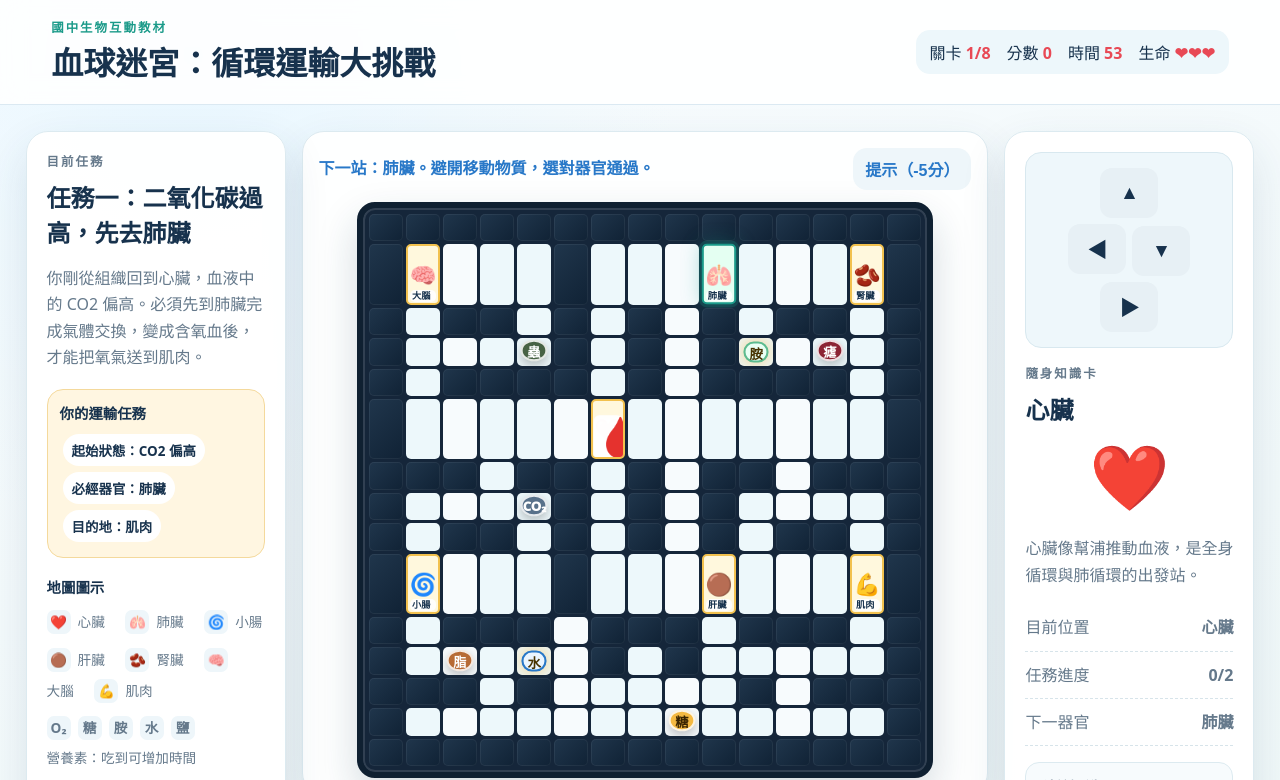
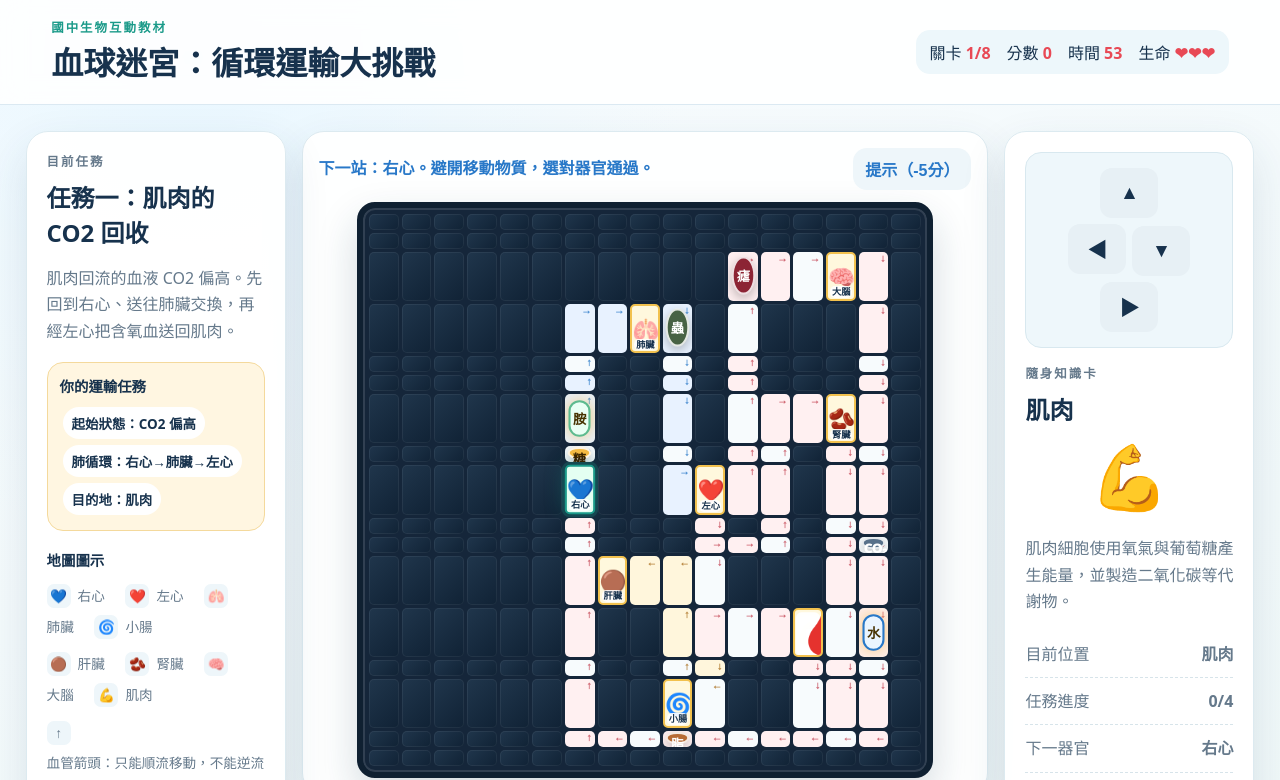
Before and after one commit to educatres/circulation-maze, a plain HTML site: page index.html in a window 1280 px wide. Both pictures are taken after a click on the button "開始任務". Shown: the top 780 px of the page. Drawn offline with Linux system fonts and the light colour scheme.

Commit message:
Add directed pulmonary and systemic circulation map

```diff
--- a/game.js
+++ b/game.js
@@ -1,5 +1,6 @@
 const organInfo = {
-  H: { name: '心臟', icon: '❤️', fact: '心臟像幫浦推動血液，是全身循環與肺循環的出發站。' },
+  R: { name: '右心', icon: '💙', fact: '右心收集全身回流的缺氧血，再經肺動脈把血液送往肺臟。' },
+  H: { name: '左心', icon: '❤️', fact: '左心接收肺臟送回的含氧血，再經主動脈送往全身器官。' },
   L: { name: '肺臟', icon: '🫁', fact: '肺泡周圍的微血管讓血液排出二氧化碳、取得氧氣。' },
   I: { name: '小腸', icon: '🌀', fact: '小腸絨毛增加吸收面積，葡萄糖與胺基酸會進入血液。' },
   V: { name: '肝臟', icon: '🟤', fact: '肝臟調節養分，也能把有毒的氨轉成較容易排除的尿素。' },
@@ -38,9 +39,16 @@ const scienceNotes = {
       ['OpenStax：Capillary Exchange', 'https://openstax.org/books/anatomy-and-physiology-2e/pages/20-3-capillary-exchange']
     ]
   },
+  R: {
+    title: '右心啟動肺循環',
+    text: '全身回流的血液氧氣較少、二氧化碳較多。右心把它送進肺動脈，前往肺泡周圍的微血管交換氣體。',
+    refs: [
+      ['OpenStax：Heart Anatomy', 'https://openstax.org/books/anatomy-and-physiology-2e/pages/19-1-heart-anatomy']
+    ]
+  },
   H: {
-    title: '心臟是循環幫浦',
-    text: '心臟把血液推向肺臟與全身。先分清楚目前血液需要去肺循環補氧，還是進入全身循環送物質，是完成任務的關鍵。',
+    title: '左心啟動體循環',
+    text: '肺臟交換完成後，含氧血經肺靜脈回到左心；左心再把血液送進全身動脈，供應各器官。',
     refs: [
       ['OpenStax：Heart Anatomy', 'https://openstax.org/books/anatomy-and-physiology-2e/pages/19-1-heart-anatomy']
     ]
@@ -89,111 +97,136 @@ const scienceNotes = {
   }
 };
 
-const mazeMap = [
-  '###############',
-  '#B...#...L...K#',
-  '#.##.#.#.#.##.#',
-  '#....#.#.#....#',
-  '#.####.#.####.#',
-  '#.....H.......#',
-  '###.##.#.##.###',
-  '#....#.#.#....#',
-  '#.##.#.#.#.##.#',
-  '#I...#...V...M#',
-  '#.###.###.###.#',
-  '#.....#.#.....#',
-  '###.#.....#.###',
-  '#.............#',
-  '###############'
+// 每一段皆為單向血管。支線代表器官的動脈供應與靜脈回流；血液不可逆流。
+const organPositions = {
+  R: [8, 6], L: [3, 8], H: [8, 10], B: [2, 14], K: [6, 14],
+  M: [12, 13], I: [14, 9], V: [11, 7]
+};
+
+const flowRoutes = [
+  { type: 'pulmonary', points: [[8, 6], [7, 6], [6, 6], [5, 6], [4, 6], [3, 6], [3, 7], [3, 8], [3, 9], [4, 9], [5, 9], [6, 9], [7, 9], [8, 9], [8, 10]] },
+  { type: 'systemic', points: [[8, 10], [8, 11], [7, 11], [6, 11], [5, 11], [4, 11], [3, 11], [2, 11], [2, 12], [2, 13], [2, 14], [2, 15], [3, 15], [4, 15], [5, 15], [6, 15], [7, 15], [8, 15], [9, 15], [10, 15], [11, 15], [12, 15], [13, 15], [14, 15], [15, 15], [15, 14], [15, 13], [15, 12], [15, 11], [15, 10], [15, 9], [15, 8], [15, 7], [15, 6], [14, 6], [13, 6], [12, 6], [11, 6], [10, 6], [9, 6], [8, 6]] },
+  { type: 'systemic', points: [[8, 10], [9, 10], [10, 10], [10, 11], [10, 12], [9, 12], [8, 12], [7, 12], [6, 12], [6, 13], [6, 14], [7, 14], [8, 14], [9, 14], [10, 14], [11, 14], [12, 14], [13, 14], [14, 14], [15, 14], [15, 13], [15, 12], [15, 11], [15, 10], [15, 9], [15, 8], [15, 7], [15, 6], [14, 6], [13, 6], [12, 6], [11, 6], [10, 6], [9, 6], [8, 6]] },
+  { type: 'systemic', points: [[8, 10], [9, 10], [10, 10], [11, 10], [12, 10], [12, 11], [12, 12], [12, 13], [13, 13], [14, 13], [15, 13], [15, 12], [15, 11], [15, 10], [15, 9], [15, 8], [15, 7], [15, 6], [14, 6], [13, 6], [12, 6], [11, 6], [10, 6], [9, 6], [8, 6]] },
+  { type: 'portal', points: [[8, 10], [9, 10], [10, 10], [11, 10], [12, 10], [13, 10], [14, 10], [14, 9], [13, 9], [12, 9], [11, 9], [11, 8], [11, 7], [11, 6], [10, 6], [9, 6], [8, 6]] }
 ];
+
+function buildFlowMap() {
+  const grid = Array.from({ length: 17 }, () => Array(17).fill('#'));
+  flowRoutes.forEach(route => route.points.forEach(([r, c]) => { grid[r][c] = '.'; }));
+  Object.entries(organPositions).forEach(([code, [r, c]]) => { grid[r][c] = code; });
+  return grid.map(row => row.join(''));
+}
+
+function buildFlowExits() {
+  const exits = new Map();
+  flowRoutes.forEach(route => route.points.forEach(([r, c], index) => {
+    if (index === route.points.length - 1) return;
+    const [nr, nc] = route.points[index + 1];
+    const key = `${r},${c}`;
+    const option = { r: nr, c: nc, type: route.type };
+    const options = exits.get(key) || [];
+    if (!options.some(item => item.r === nr && item.c === nc)) options.push(option);
+    exits.set(key, options);
+  }));
+  return exits;
+}
+
+const mazeMap = buildFlowMap();
+const flowExits = buildFlowExits();
+const flowTypes = new Map();
+flowRoutes.forEach(route => route.points.forEach(([r, c]) => {
+  const key = `${r},${c}`;
+  if (!flowTypes.has(key)) flowTypes.set(key, route.type);
+}));
 
 const levels = [
   {
-    title: '任務一：二氧化碳過高，先去肺臟',
-    story: '你剛從組織回到心臟，血液中的 CO2 偏高。必須先到肺臟完成氣體交換，變成含氧血後，才能把氧氣送到肌肉。',
-    cargo: ['起始狀態：CO2 偏高', '必經器官：肺臟', '目的地：肌肉'],
-    route: ['L', 'M'],
-    start: 'H',
+    title: '任務一：肌肉的 CO2 回收',
+    story: '肌肉回流的血液 CO2 偏高。先回到右心、送往肺臟交換，再經左心把含氧血送回肌肉。',
+    cargo: ['起始狀態：CO2 偏高', '肺循環：右心→肺臟→左心', '目的地：肌肉'],
+    route: ['R', 'L', 'H', 'M'],
+    start: 'M',
     timeLimit: 55,
     goals: ['理解 CO2 偏高時要先經肺臟氣體交換', '建立肺臟取得氧氣、肌肉消耗氧氣的路徑概念'],
-    status: ['CO2 偏高', '含氧血', '氧氣送達肌肉'],
+    status: ['CO2 偏高', '回到右心', '肺臟完成交換', '左心送出含氧血', '氧氣送達肌肉'],
     moving: ['co2', 'plaque', 'glucose']
   },
   {
     title: '任務二：早餐養分送往大腦',
-    story: '早餐被消化後，先到小腸吸收葡萄糖與胺基酸，再經過肝臟調節，最後供應大腦。',
-    cargo: ['取得：葡萄糖', '取得：胺基酸', '目的地：大腦'],
-    route: ['I', 'V', 'B'],
-    start: 'H',
+    story: '小腸吸收的養分會先走肝門靜脈到肝臟調節，再回到右心、經肺臟與左心後供應大腦。',
+    cargo: ['起點：小腸吸收養分', '必經：肝臟調節', '目的地：大腦'],
+    route: ['V', 'R', 'L', 'H', 'B'],
+    start: 'I',
     timeLimit: 65,
     goals: ['知道小腸負責吸收葡萄糖與胺基酸', '理解肝臟可調節養分再供應大腦'],
-    status: ['空車血液', '載入養分', '肝臟調節完成', '大腦獲得能量'],
+    status: ['養分已吸收', '肝臟調節完成', '回到右心', '肺臟完成交換', '左心送出血液', '大腦獲得能量'],
     moving: ['pathogen', 'amino', 'plaque']
   },
   {
-    title: '任務三：運動後的廢物處理',
-    story: '肌肉活動後產生代謝廢物。從肌肉出發，先到肝臟處理含氮廢物，再到腎臟完成過濾。',
-    cargo: ['起點：肌肉', '處理：肝臟', '排除：腎臟'],
-    route: ['V', 'K'],
+    title: '任務三：腎臟過濾血液',
+    story: '肌肉回流的血液先回到右心、經肺臟完成氣體交換，再由左心經腎動脈送到腎臟過濾。',
+    cargo: ['起點：肌肉', '肺循環後回左心', '目的地：腎臟'],
+    route: ['R', 'L', 'H', 'K'],
     start: 'M',
     timeLimit: 55,
-    goals: ['理解肌肉活動會產生代謝廢物', '認識肝臟形成尿素、腎臟過濾排除的先後關係'],
-    status: ['代謝廢物增加', '尿素形成', '腎臟過濾完成'],
+    goals: ['理解肌肉回流血需先通過心肺循環', '認識腎臟由全身動脈血供應並進行過濾'],
+    status: ['代謝物增加', '回到右心', '肺臟完成交換', '左心送出血液', '腎臟過濾完成'],
     moving: ['toxin', 'co2', 'glucose']
   },
   {
     title: '任務四：大腦需要氧氣與葡萄糖',
-    story: '大腦不能缺氧，也需要葡萄糖。先到肺臟補氧，再到小腸載入葡萄糖，最後送往大腦。',
-    cargo: ['先取得：氧氣', '再取得：葡萄糖', '目的地：大腦'],
-    route: ['L', 'I', 'B'],
-    start: 'H',
+    story: '大腦缺氧時，回流血必須先經右心到肺臟補氧，再由左心進入體循環送回大腦。',
+    cargo: ['起點：大腦缺氧回流', '肺循環補氧', '目的地：大腦'],
+    route: ['R', 'L', 'H', 'B'],
+    start: 'B',
     timeLimit: 70,
-    goals: ['比較氧氣與葡萄糖對大腦供能的重要性', '練習先補氧、再補養分、最後送達目的器官的路線判斷'],
-    status: ['等待補給', '氧氣充足', '氧氣與葡萄糖齊備', '供應大腦完成'],
+    goals: ['比較缺氧血與含氧血的路徑差異', '理解大腦不能由靜脈血直接獲得氧氣'],
+    status: ['缺氧回流', '回到右心', '氧氣充足', '左心送出含氧血', '供應大腦完成'],
     moving: ['pathogen', 'toxin', 'amino']
   },
   {
     title: '任務五：供應運動中的肌肉',
-    story: '肌肉正在快速收縮，需要葡萄糖和氧氣。先到小腸載入養分，再到肺臟補氧，最後前往肌肉。',
-    cargo: ['載入：葡萄糖', '補充：氧氣', '目的地：肌肉'],
-    route: ['I', 'L', 'M'],
-    start: 'H',
+    story: '小腸吸收的葡萄糖先到肝臟調節，接著回到右心、經肺循環補氧，最後由左心送往肌肉。',
+    cargo: ['起點：小腸養分', '肝門循環：小腸→肝臟', '目的地：肌肉'],
+    route: ['V', 'R', 'L', 'H', 'M'],
+    start: 'I',
     timeLimit: 70,
     goals: ['統整細胞呼吸需要氧氣與葡萄糖', '理解小腸、肺臟、肌肉在供能任務中的角色分工'],
-    status: ['準備補給', '養分充足', '氧氣與養分齊備', '肌肉供能完成'],
+    status: ['養分已吸收', '肝臟調節完成', '回到右心', '肺臟完成交換', '左心送出補給', '肌肉供能完成'],
     moving: ['plaque', 'co2', 'toxin', 'glucose']
   },
   {
     title: '任務六：血糖調節與能量配送',
-    story: '血糖偏高時，先到小腸確認吸收來源，再到肝臟調節養分，最後把能量送到肌肉使用。',
-    cargo: ['確認：小腸吸收', '調節：肝臟', '目的地：肌肉'],
-    route: ['I', 'V', 'M'],
-    start: 'H',
+    story: '血糖調節要先經小腸到肝臟的肝門循環；調節後的血液回心、過肺，再由左心送往肌肉。',
+    cargo: ['起點：小腸吸收', '調節：肝臟', '目的地：肌肉'],
+    route: ['V', 'R', 'L', 'H', 'M'],
+    start: 'I',
     timeLimit: 68,
     goals: ['認識小腸吸收與血糖來源的關係', '理解肝臟調節養分後再送往組織使用'],
-    status: ['血糖等待調節', '養分來源確認', '肝臟調節完成', '肌肉取得能量'],
+    status: ['養分已吸收', '肝臟調節完成', '回到右心', '肺臟完成交換', '左心送出血液', '肌肉取得能量'],
     moving: ['glucose', 'plaque', 'pathogen', 'toxin']
   },
   {
     title: '任務七：水分鹽類平衡危機',
-    story: '身體流汗後水分與鹽類需要調節。先到腎臟維持體液平衡，再把穩定血流送往大腦。',
-    cargo: ['調節：水分與鹽類', '維持：大腦供應'],
-    route: ['K', 'B'],
-    start: 'H',
+    story: '腎臟完成水分與鹽類調節後，血液仍需回到右心、經肺循環，再由左心供應大腦。',
+    cargo: ['起點：腎臟調節完成', '肺循環後回左心', '目的地：大腦'],
+    route: ['R', 'L', 'H', 'B'],
+    start: 'K',
     timeLimit: 58,
-    goals: ['認識腎臟在水分與鹽類平衡中的角色', '理解體液平衡會影響大腦等器官的穩定供應'],
-    status: ['體液平衡待調整', '腎臟調節完成', '大腦供應穩定'],
+    goals: ['認識腎臟在水分與鹽類平衡中的角色', '理解器官靜脈血必須回右心後才能再供應大腦'],
+    status: ['腎臟調節完成', '回到右心', '肺臟完成交換', '左心送出血液', '大腦供應穩定'],
     moving: ['toxin', 'co2', 'plaque', 'amino']
   },
   {
     title: '最終任務：全身循環壓力測驗',
-    story: '巡邏物變多，時間更緊。從肌肉帶走 CO2，到肺臟交換氣體，再補充小腸養分，經肝臟調節後供應大腦。',
-    cargo: ['帶走：CO2', '補充：氧氣與葡萄糖', '最終供應：大腦'],
-    route: ['L', 'I', 'V', 'B'],
-    start: 'M',
+    story: '從小腸帶著養分經肝門靜脈到肝臟，再回到右心、肺臟、左心，最後把氧氣與養分供應大腦。',
+    cargo: ['小腸吸收：養分', '肝門循環：先到肝臟', '最終供應：大腦'],
+    route: ['V', 'R', 'L', 'H', 'B'],
+    start: 'I',
     timeLimit: 85,
     goals: ['整合肺臟、小腸、肝臟、大腦之間的循環運輸路徑', '在限時與巡邏物壓力下判斷正確器官順序'],
-    status: ['運動後待回收', '肺臟完成氣體交換', '小腸載入養分', '肝臟完成調節', '大腦供應完成'],
+    status: ['養分已吸收', '肝臟完成調節', '回到右心', '肺臟完成氣體交換', '左心送出含氧血', '大腦供應完成'],
     moving: ['co2', 'toxin', 'pathogen', 'plaque', 'glucose']
   }
 ];
@@ -275,7 +308,7 @@ let state = {
   level: 0,
   score: 0,
   lives: 3,
-  pos: { r: 5, c: 6 },
+  pos: { r: 8, c: 6 },
   step: 0,
   correct: 0,
   total: 0,
@@ -306,7 +339,7 @@ function startGame() {
     level: 0,
     score: 0,
     lives: 3,
-    pos: { r: 5, c: 6 },
+    pos: { r: 8, c: 6 },
     step: 0,
     correct: 0,
     total: 0,
@@ -382,19 +415,19 @@ function findOrgan(code) {
     const c = mazeMap[r].indexOf(code);
     if (c >= 0) return { r, c };
   }
-  return { r: 5, c: 6 };
+  return { r: 8, c: 6 };
 }
 
 function makeMovers(level) {
   const patrolKinds = ['parasite', 'plasmodium', ...level.moving];
+  const cells = [...flowExits.keys()]
+    .map(key => key.split(',').map(Number))
+    .filter(([r, c]) => !organCells.has(mazeMap[r][c]));
   return patrolKinds.map((kind, index) => ({
     ...moverKinds[kind],
     kind,
-    r: moverSpawns[index].r,
-    c: moverSpawns[index].c,
-    dr: moverSpawns[index].dr,
-    dc: moverSpawns[index].dc,
-    randomWalk: kind === 'parasite' || kind === 'plasmodium'
+    r: cells[(index * 11 + 4) % cells.length][0],
+    c: cells[(index * 11 + 4) % cells.length][1]
   }));
 }
 
@@ -411,7 +444,7 @@ function walkableCells() {
   const cells = [];
   mazeMap.forEach((row, r) => {
     [...row].forEach((ch, c) => {
-      if (isMoverPath(r, c) && !blocked.has(`${r},${c}`)) cells.push({ r, c });
+      if (isSpawnPath(r, c) && !blocked.has(`${r},${c}`)) cells.push({ r, c });
     });
   });
   return cells;
@@ -453,6 +486,16 @@ function render() {
     [...row].forEach((ch, c) => {
       const cell = document.createElement('div');
       cell.className = `cell ${ch === '#' ? 'wall' : 'path'}`;
+      const flowType = flowTypes.get(`${r},${c}`);
+      if (flowType) cell.classList.add(`flow-${flowType}`);
+
+      const exits = flowExits.get(`${r},${c}`) || [];
+      if (ch !== '#' && exits.length) {
+        const arrow = document.createElement('span');
+        arrow.className = 'flow-arrow';
+        arrow.textContent = flowArrow(r, c, exits[0]);
+        cell.appendChild(arrow);
+      }
 
       if (organCells.has(ch)) {
         const organ = organInfo[ch];
@@ -531,7 +574,9 @@ function currentExpectedOrgan() {
 function describePosition() {
   const ch = mazeMap[state.pos.r][state.pos.c];
   if (organCells.has(ch)) return organInfo[ch].name;
-  return `血管通道 ${state.pos.r + 1}-${state.pos.c + 1}`;
+  const type = flowTypes.get(`${state.pos.r},${state.pos.c}`);
+  const label = type === 'pulmonary' ? '肺循環血管' : type === 'portal' ? '肝門靜脈路徑' : '體循環血管';
+  return label;
 }
 
 function updateKnowledge(code) {
@@ -569,7 +614,11 @@ function move(dr, dc) {
   const nr = state.pos.r + dr;
   const nc = state.pos.c + dc;
   if (!isWalkable(nr, nc)) {
-    bump('血管壁擋住了，換一條路！');
+    bump('這裡沒有血管通道，請沿著箭頭前進。');
+    return;
+  }
+  if (!isFlowMoveAllowed(state.pos, nr, nc)) {
+    bump('血液不能逆流。請依血管箭頭與心臟瓣膜方向前進！');
     return;
   }
 
@@ -591,6 +640,20 @@ function move(dr, dc) {
 
 function isWalkable(r, c) {
   return r >= 0 && c >= 0 && r < mazeMap.length && c < mazeMap[0].length && mazeMap[r][c] !== '#';
+}
+
+function isFlowMoveAllowed(from, r, c) {
+  return (flowExits.get(`${from.r},${from.c}`) || []).some(exit => exit.r === r && exit.c === c);
+}
+
+function isSpawnPath(r, c) {
+  return isWalkable(r, c) && !organCells.has(mazeMap[r][c]) && flowExits.has(`${r},${c}`);
+}
+
+function flowArrow(r, c, exit) {
+  if (exit.r < r) return '↑';
+  if (exit.r > r) return '↓';
+  return exit.c < c ? '←' : '→';
 }
 
 function visitOrgan(code) {
@@ -648,43 +711,20 @@ function completeLevel() {
 
 function moveHazards() {
   state.movers.forEach(mover => {
-    if (mover.randomWalk) {
-      moveRandomWalker(mover);
-      return;
-    }
-    let nr = mover.r + mover.dr;
-    let nc = mover.c + mover.dc;
-    if (!isMoverPath(nr, nc)) {
-      mover.dr *= -1;
-      mover.dc *= -1;
-      nr = mover.r + mover.dr;
-      nc = mover.c + mover.dc;
-    }
-    if (isMoverPath(nr, nc)) {
-      mover.r = nr;
-      mover.c = nc;
-    }
+    const exits = (flowExits.get(`${mover.r},${mover.c}`) || []).filter(exit => isWalkable(exit.r, exit.c));
+    if (!exits.length) return;
+    const next = randomItem(exits);
+    mover.r = next.r;
+    mover.c = next.c;
   });
 }
 
 function moveRandomWalker(mover) {
-  const options = [
-    { dr: -1, dc: 0 },
-    { dr: 1, dc: 0 },
-    { dr: 0, dc: -1 },
-    { dr: 0, dc: 1 }
-  ].filter(dir => isMoverPath(mover.r + dir.dr, mover.c + dir.dc));
-  if (!options.length) return;
-  const forward = options.find(dir => dir.dr === mover.dr && dir.dc === mover.dc);
-  const next = forward && Math.random() > 0.62 ? forward : randomItem(options);
-  mover.dr = next.dr;
-  mover.dc = next.dc;
-  mover.r += mover.dr;
-  mover.c += mover.dc;
+  moveHazards();
 }
 
 function isMoverPath(r, c) {
-  return isWalkable(r, c) && !organCells.has(mazeMap[r][c]);
+  return isWalkable(r, c) && flowExits.has(`${r},${c}`);
 }
 
 function checkMoverCollision() {
@@ -815,7 +855,7 @@ function hint() {
   if (!expected) return;
   const next = findOrgan(expected);
   const direction = firstStepToward(state.pos, next);
-  $('feedback').textContent = `提示：下一個正確器官是${organInfo[expected].name}，可以先往${direction}探索。`;
+  $('feedback').textContent = `提示：下一個正確站點是${organInfo[expected].name}，請順著血管箭頭往${direction}前進。`;
   updateHUD();
 }
 
@@ -832,13 +872,14 @@ function firstStepToward(start, goal) {
   while (queue.length) {
     const node = queue.shift();
     if (node.r === goal.r && node.c === goal.c) return node.path[0] || '附近';
-    dirs.forEach(dir => {
-      const nr = node.r + dir.dr;
-      const nc = node.c + dir.dc;
+    (flowExits.get(`${node.r},${node.c}`) || []).forEach(exit => {
+      const nr = exit.r;
+      const nc = exit.c;
       const key = `${nr},${nc}`;
       if (!seen.has(key) && isWalkable(nr, nc)) {
         seen.add(key);
-        queue.push({ r: nr, c: nc, path: [...node.path, dir.label] });
+        const label = nr < node.r ? '上方' : nr > node.r ? '下方' : nc < node.c ? '左方' : '右方';
+        queue.push({ r: nr, c: nc, path: [...node.path, label] });
       }
     });
   }
--- a/index.html
+++ b/index.html
@@ -61,8 +61,9 @@
         </div>
         <div class="legend">
           <h3>地圖圖示</h3>
-          <p><span>❤️</span>心臟　<span>🫁</span>肺臟　<span>🌀</span>小腸</p>
+          <p><span>💙</span>右心　<span>❤️</span>左心　<span>🫁</span>肺臟　<span>🌀</span>小腸</p>
           <p><span>🟤</span>肝臟　<span>🫘</span>腎臟　<span>🧠</span>大腦　<span>💪</span>肌肉</p>
+          <p><span>↑</span>血管箭頭：只能順流移動，不能逆流</p>
           <p><span>O₂</span><span>糖</span><span>胺</span><span>水</span><span>鹽</span>營養素：吃到可增加時間</p>
           <p><span>蟲</span><span>瘧</span><span>CO₂</span><span>糖</span><span>毒</span>巡邏物：可點擊看知識，移動時請避開</p>
         </div>
@@ -71,7 +72,7 @@
 
       <section class="maze-card">
         <div class="maze-toolbar">
-          <div id="feedback" class="feedback">使用方向鍵、WASD 或畫面按鈕移動。</div>
+          <div id="feedback" class="feedback">使用方向鍵、WASD 或畫面按鈕，依血管箭頭順流移動。</div>
           <button id="hintBtn" class="ghost">提示（-5分）</button>
         </div>
         <div id="maze" class="maze" role="application" aria-label="循環系統迷宮"></div>
--- a/styles.css
+++ b/styles.css
@@ -6,6 +6,13 @@
 .cell{border-radius:5px;overflow:hidden;font-size:clamp(.62rem,1.35vw,1.18rem)}
 .cell.path{background:#edf8fb}
 .cell.path:nth-child(3n){background:#f7fbfd}
+.cell.flow-pulmonary{background:#e8f2ff}
+.cell.flow-systemic{background:#fff0f1}
+.cell.flow-portal{background:#fff6dc}
+.flow-arrow{position:absolute;right:3px;top:1px;z-index:1;font-size:clamp(.46rem,.8vw,.72rem);line-height:1;color:rgba(23,50,77,.56);font-weight:1000;pointer-events:none}
+.flow-pulmonary .flow-arrow{color:rgba(40,120,200,.78)}
+.flow-systemic .flow-arrow{color:rgba(190,48,65,.7)}
+.flow-portal .flow-arrow{color:rgba(168,108,26,.78)}
 .cell.wall{background:linear-gradient(135deg,#20364c,#102235);box-shadow:inset 0 0 0 1px rgba(255,255,255,.06)}
 .organ-cell{background:#fff8dd!important;border:2px solid #f2c14e;font-size:clamp(1rem,1.7vw,1.45rem);font-weight:900}
 .organ-cell::after{content:attr(data-label);position:absolute;left:2px;right:2px;bottom:1px;padding:1px 2px;border-radius:5px;background:rgba(255,255,255,.9);font-size:clamp(.42rem,.72vw,.62rem);line-height:1.05;color:#17324d;white-space:nowrap}
```
